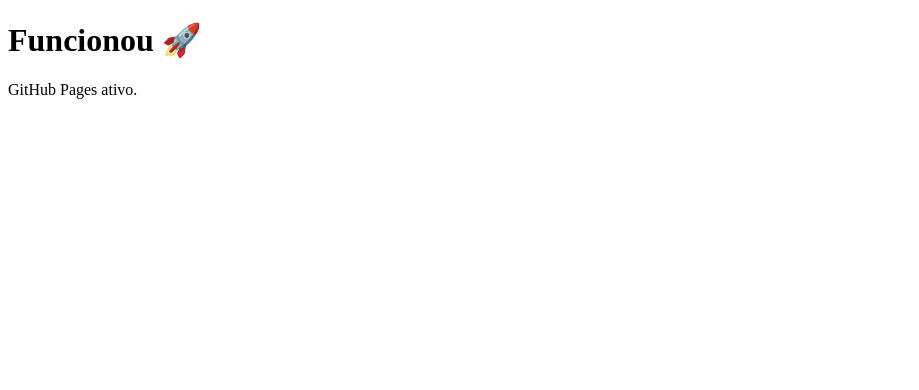
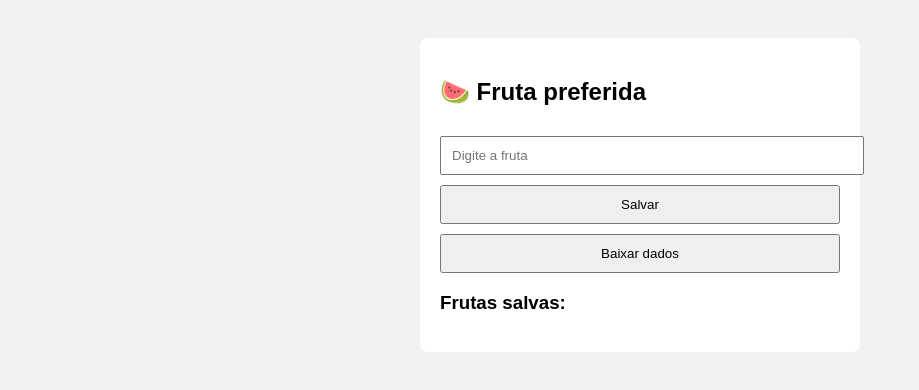
Before and after one commit to SKYHOMBUS/Sksksksksk, a plain HTML site: page index.html in a window 1280 px wide. Shown: the whole page, without its empty margins (0-919 px from the left). Drawn offline with Linux system fonts and the light colour scheme.

Commit message:
Update index.html for favorite fruits page

```diff
--- a/index.html
+++ b/index.html
@@ -1,11 +1,83 @@
 <!DOCTYPE html>
 <html lang="pt-BR">
 <head>
-  <meta charset="UTF-8">
-  <title>Teste Pages</title>
+<meta charset="UTF-8">
+<title>Frutas favoritas 🍎</title>
+
+<style>
+body {
+  font-family: Arial;
+  background: #f2f2f2;
+  padding: 30px;
+}
+.box {
+  background: white;
+  max-width: 400px;
+  margin: auto;
+  padding: 20px;
+  border-radius: 8px;
+}
+input, button {
+  width: 100%;
+  padding: 10px;
+  margin-top: 10px;
+}
+ul {
+  margin-top: 10px;
+}
+</style>
 </head>
+
 <body>
-  <h1>Funcionou 🚀</h1>
-  <p>GitHub Pages ativo.</p>
+
+<div class="box">
+  <h2>🍉 Fruta preferida</h2>
+
+  <input id="fruta" placeholder="Digite a fruta">
+  <button onclick="salvar()">Salvar</button>
+  <button onclick="baixar()">Baixar dados</button>
+
+  <h3>Frutas salvas:</h3>
+  <ul id="lista"></ul>
+</div>
+
+<script>
+let frutas = JSON.parse(localStorage.getItem("frutas")) || [];
+
+function salvar() {
+  const fruta = document.getElementById("fruta").value;
+  if (!fruta) return;
+
+  frutas.push(fruta);
+  localStorage.setItem("frutas", JSON.stringify(frutas));
+  document.getElementById("fruta").value = "";
+  mostrar();
+}
+
+function mostrar() {
+  const lista = document.getElementById("lista");
+  lista.innerHTML = "";
+  frutas.forEach(f => {
+    const li = document.createElement("li");
+    li.textContent = f;
+    lista.appendChild(li);
+  });
+}
+
+function baixar() {
+  const blob = new Blob(
+    [JSON.stringify(frutas, null, 2)],
+    { type: "application/json" }
+  );
+
+  const link = document.createElement("a");
+  link.href = URL.createObjectURL(blob);
+  link.download = "frutas.json";
+  link.click();
+}
+
+mostrar();
+</script>
+
 </body>
 </html>
```
